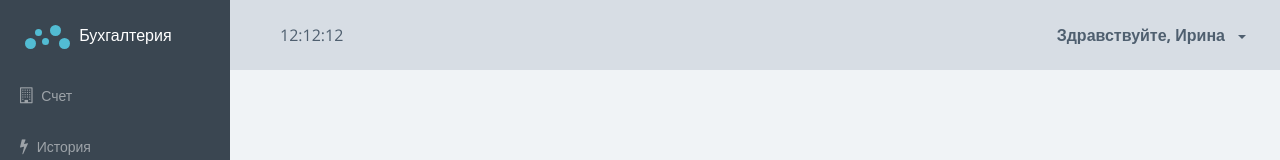
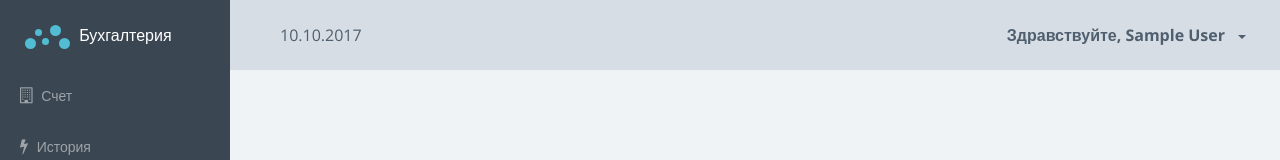
Before and after one commit to ruMoonGuard/home-bookkeeping, an Angular app: page /system in a window 1280 px wide. Shown: the top 160 px of the page. Built offline with nearby package versions, Linux system fonts and the light colour scheme; sample sign-in values are in the browser's storage.

Commit message:
add header

```diff
--- /dev/null
+++ b/src/app/system/shared/components/header/header.component.html
@@ -0,0 +1,25 @@
+<header class="header">
+  <div class="header-block header-block-search">
+    {{ date | date:'dd.MM.yyyy'}}
+  </div>
+  <div class="header-block header-block-nav">
+    <ul class="nav-profile">
+      <li class="profile dropdown" cswDropdown>
+        <a class="nav-link dropdown-toggle" role="button">
+          <span class="name">
+            Здравствуйте, {{ user.name }}
+          </span>
+        </a>
+        <div class="dropdown-menu profile-dropdown-menu">
+          <a class="dropdown-item" [routerLink]="['/system', 'records']">
+            <i class="fa fa-gear icon"></i>Сделать запись
+          </a>
+          <div class="dropdown-divider"></div>
+          <a class="dropdown-item" (click)="onLogout()">
+            <i class="fa fa-power-off icon"></i>Выйти
+          </a>
+        </div>
+      </li>
+    </ul>
+  </div>
+</header>
--- /dev/null
+++ b/src/app/system/shared/components/header/header.component.ts
@@ -0,0 +1,30 @@
+import { Component, OnInit } from '@angular/core';
+
+import { User } from '../../../../models/user.model';
+import { AuthService } from '../../../../shared/services/auth.service';
+import { Router } from '@angular/router';
+
+@Component({
+  selector: 'csw-header',
+  templateUrl: './header.component.html',
+  styleUrls: ['./header.component.scss']
+})
+export class HeaderComponent implements OnInit {
+
+  date: Date = new Date();
+  user: User;
+
+  constructor(
+    private authService: AuthService,
+    private router: Router
+    ) { }
+
+  ngOnInit() {
+    this.user = JSON.parse(window.localStorage.getItem('user'));
+  }
+
+  onLogout() {
+    this.authService.logout();
+    this.router.navigate(['/login']);
+  }
+}
--- /dev/null
+++ b/src/app/system/shared/directives/dropdown.directive.ts
@@ -0,0 +1,12 @@
+import { Directive, HostBinding, HostListener } from '@angular/core';
+
+@Directive({
+  selector: '[cswDropdown]'
+})
+export class DropdownDirective {
+  @HostBinding('class.open') isOpen = false;
+
+  @HostListener('click') dropdown() {
+    this.isOpen = !this.isOpen;
+  }
+}
--- a/src/app/system/system.component.html
+++ b/src/app/system/system.component.html
@@ -1,26 +1,6 @@
 <div class="main-wrapper">
   <div class="app">
-    <header class="header">
-      <div class="header-block header-block-search">
-        12:12:12
-      </div>
-      <div class="header-block header-block-nav">
-        <ul class="nav-profile">
-          <li class="profile dropdown">
-            <a class="nav-link dropdown-toggle" href="#" role="button">
-                                <span class="name">
-                                    Здравствуйте, Ирина
-                                </span>
-            </a>
-            <div class="dropdown-menu profile-dropdown-menu">
-              <a class="dropdown-item" href="#"> <i class="fa fa-gear icon"></i>Сделать запись</a>
-              <div class="dropdown-divider"></div>
-              <a class="dropdown-item" href="#"><i class="fa fa-power-off icon"></i>Выйти</a>
-            </div>
-          </li>
-        </ul>
-      </div>
-    </header>
+    <csw-header></csw-header>
     <csw-sidebar></csw-sidebar>
     <article class="content dashboard-page">
       <router-outlet></router-outlet>
--- a/src/app/system/system.module.ts
+++ b/src/app/system/system.module.ts
@@ -9,6 +9,8 @@
 import { RecordsPageComponent } from './records-page/records-page.component';
 import { SystemRoutingModule } from './system-routing.module';
 import { SidebarComponent } from './shared/components/sidebar/sidebar.component';
+import { HeaderComponent } from './shared/components/header/header.component';
+import { DropdownDirective } from './shared/directives/dropdown.directive';
 
 @NgModule({
   declarations: [
@@ -17,7 +19,9 @@
     HistoryPageComponent,
     PlanningPageComponent,
     RecordsPageComponent,
-    SidebarComponent
+    SidebarComponent,
+    HeaderComponent,
+    DropdownDirective
   ],
   imports: [
     CommonModule,
```
Also changed, not shown: src/app/system/shared/components/header/header.component.scss (added).
